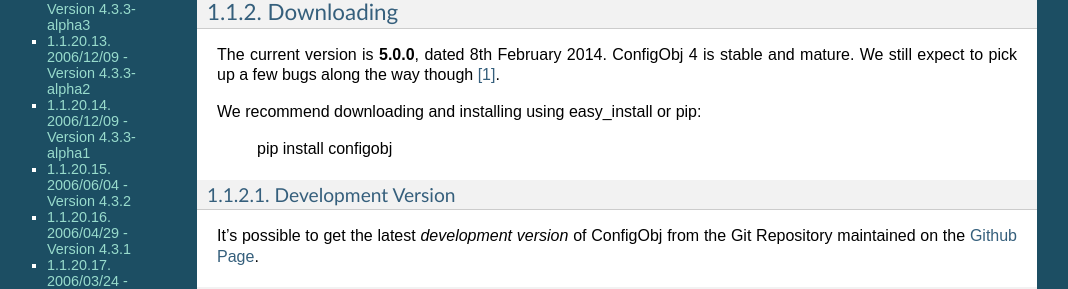
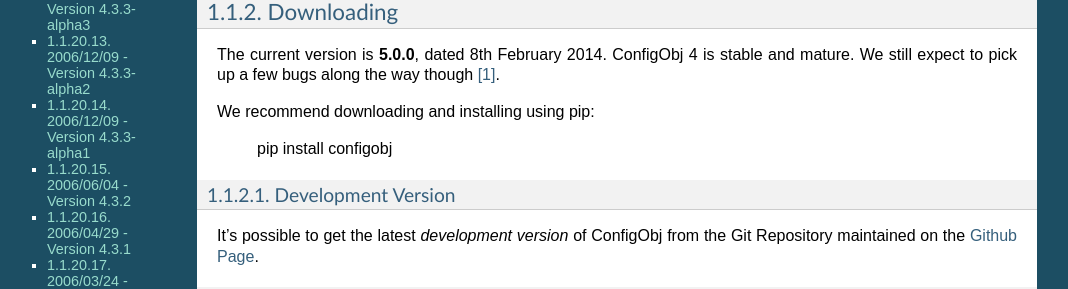
Before and after one commit to DiffSK/configobj, a Sphinx documentation site: the page built from docs/configobj.rst, in a window 1280 px wide and 900 px high, scrolled down 2908 px. Shown: the part 157-446 px from the top of the window, without its empty margins (33-1101 px from the left). Built offline with Sphinx 7.4.7, drawn with Linux system fonts in a browser that asks for light colours.

Commit message:
fixes #7 and #9
removed suggestion for easy_install based on pull request comment

```diff
--- a/docs/configobj.rst
+++ b/docs/configobj.rst
@@ -67,7 +67,7 @@
 The current version is **5.0.0**, dated 8th February 2014. ConfigObj 4 is
 stable and mature. We still expect to pick up a few bugs along the way though [#]_.
 
-We recommend downloading and installing using easy_install or pip:
+We recommend downloading and installing using pip:
 
     pip install configobj
 
```
